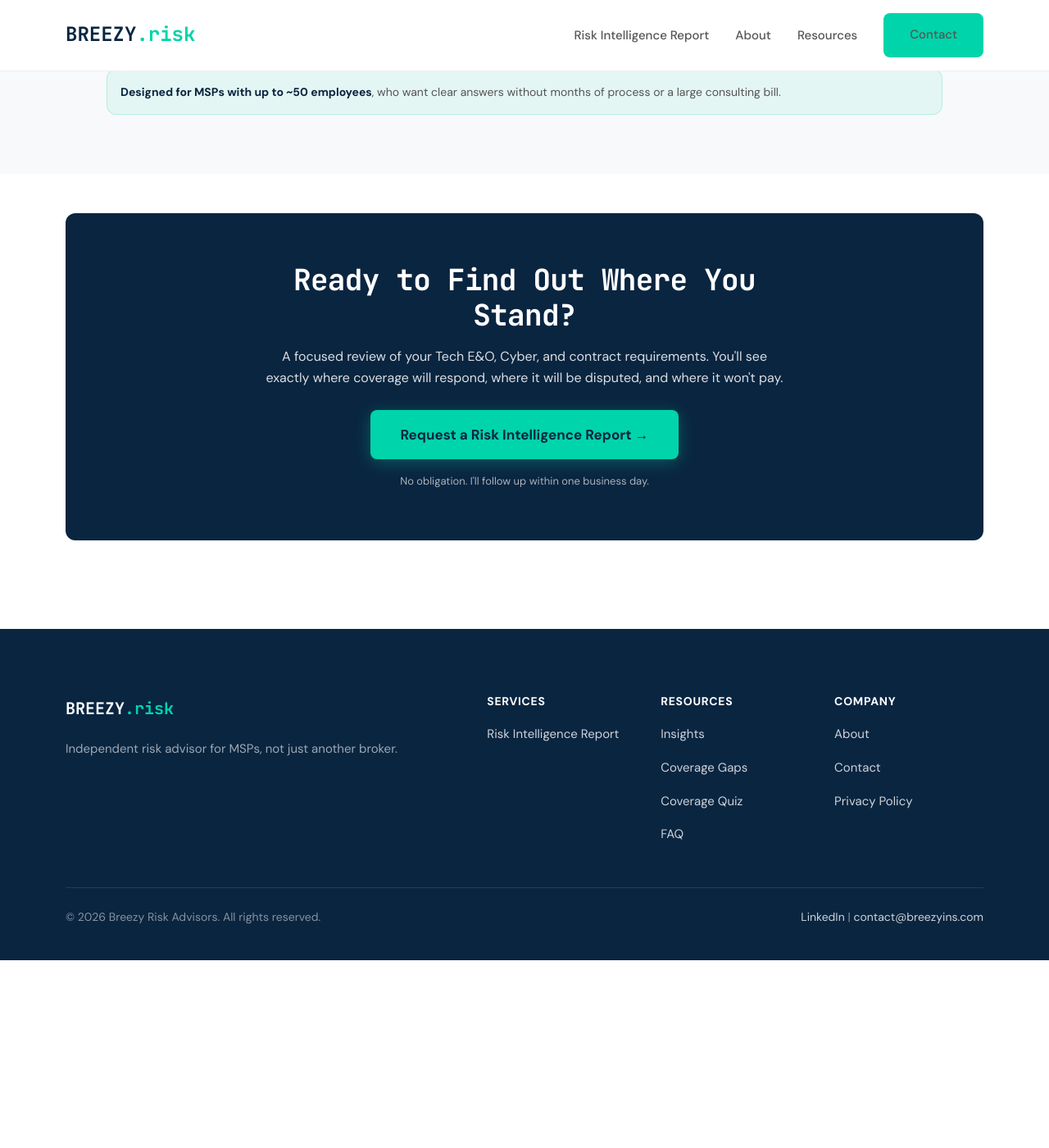
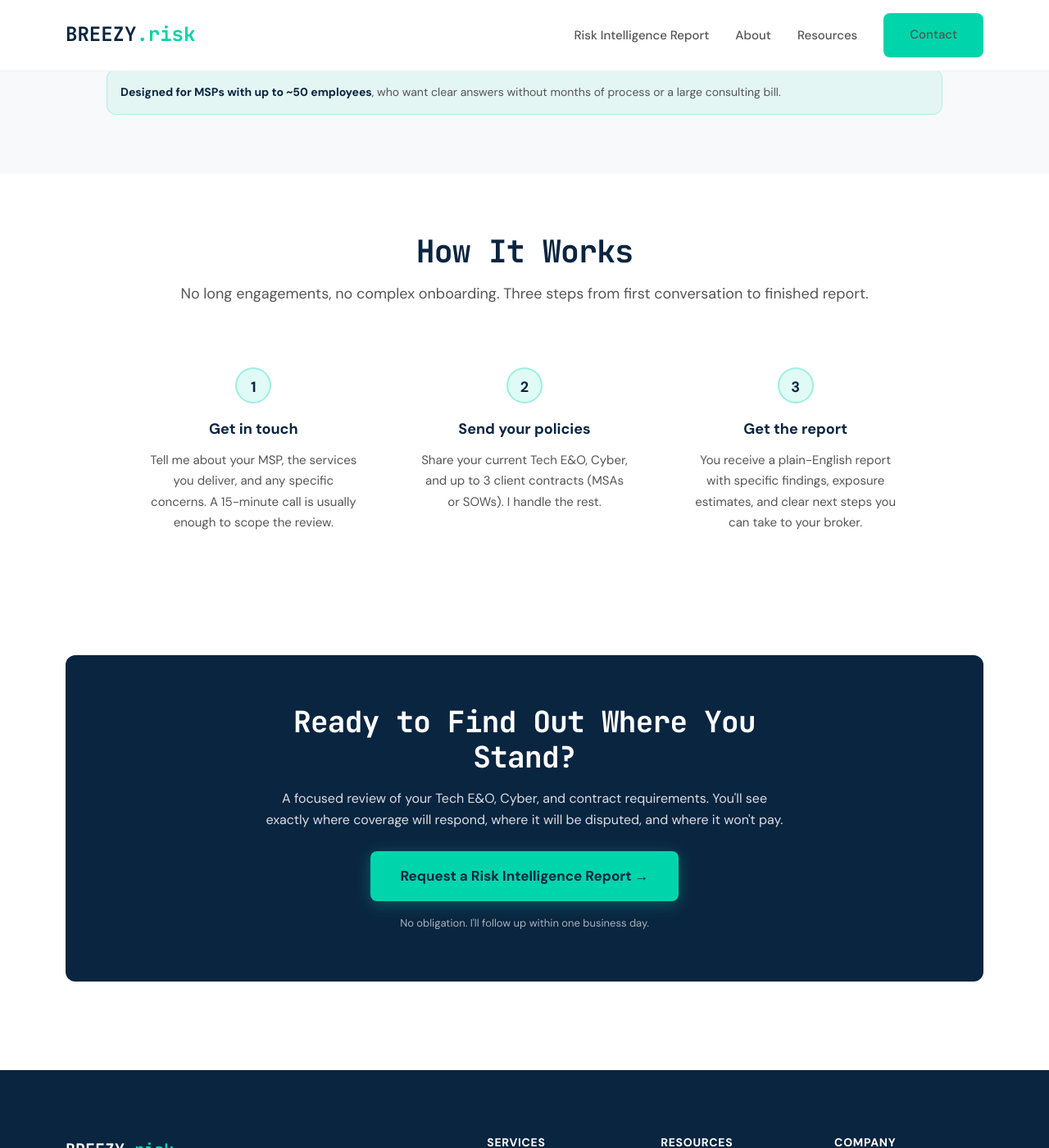
Before and after one commit to joeproe1/breezyins.com, a Jekyll site: the page built from risk-intelligence-report.html, in a window 1280 px wide and 1400 px high, scrolled down 1475 px. Shown: the whole window at 82% size. Built offline with Jekyll 4.4.1, drawn with Linux system fonts in a browser that asks for light colours; before the commit the page ends 2646 px from its top, so only the background shows below that.

Commit message:
Add 'How It Works' section to Risk Intelligence Report page
Three-step process: get in touch, send policies, get report.
Sets expectations and reduces friction before the final CTA.

Co-Authored-By: Claude Opus 4.6 <noreply@anthropic.com>

```diff
--- a/risk-intelligence-report.html
+++ b/risk-intelligence-report.html
@@ -237,6 +237,41 @@ permalink: /risk-intelligence-report/
   line-height: 1.6;
 }
 .rir-mini-wide strong{ color: var(--primary); }
+.rir-steps{
+  display: grid;
+  grid-template-columns: repeat(3, 1fr);
+  gap: 32px;
+  max-width: 960px;
+  margin: 0 auto;
+}
+.rir-step{
+  text-align: center;
+  padding: 28px 20px;
+}
+.rir-step-num{
+  width: 44px;
+  height: 44px;
+  line-height: 44px;
+  border-radius: 50%;
+  background: rgba(0, 212, 170, 0.12);
+  color: var(--accent-dark, #0A2540);
+  font-weight: 900;
+  font-size: 18px;
+  margin: 0 auto 16px;
+  border: 2px solid rgba(0, 212, 170, 0.3);
+}
+.rir-step strong{
+  display: block;
+  font-size: 18px;
+  color: var(--primary);
+  margin-bottom: 10px;
+}
+.rir-step p{
+  font-size: 15px;
+  color: var(--text-secondary);
+  line-height: 1.7;
+  margin: 0;
+}
 .rir-final{
   background:#fff;
   padding:48px 40px;
@@ -294,6 +329,7 @@ permalink: /risk-intelligence-report/
   .rir-hero h1{ font-size: 38px; }
   .rir-grid{ grid-template-columns: 1fr; }
   .rir-mini-wide{ margin-top: 14px; }
+  .rir-steps{ grid-template-columns: 1fr; gap: 24px; }
 }
 @media(max-width: 768px){
   .rir-hero{ padding: 86px 0 50px; }
@@ -497,6 +533,34 @@ permalink: /risk-intelligence-report/
   </div>
 </section>
 
+<!-- HOW IT WORKS -->
+<section class="rir-section">
+  <div class="container rir-wrap">
+    <div class="rir-center">
+      <h2>How It Works</h2>
+      <p>No long engagements, no complex onboarding. Three steps from first conversation to finished report.</p>
+    </div>
+
+    <div class="rir-steps">
+      <div class="rir-step">
+        <div class="rir-step-num">1</div>
+        <strong>Get in touch</strong>
+        <p>Tell me about your MSP, the services you deliver, and any specific concerns. A 15-minute call is usually enough to scope the review.</p>
+      </div>
+      <div class="rir-step">
+        <div class="rir-step-num">2</div>
+        <strong>Send your policies</strong>
+        <p>Share your current Tech E&O, Cyber, and up to 3 client contracts (MSAs or SOWs). I handle the rest.</p>
+      </div>
+      <div class="rir-step">
+        <div class="rir-step-num">3</div>
+        <strong>Get the report</strong>
+        <p>You receive a plain-English report with specific findings, exposure estimates, and clear next steps you can take to your broker.</p>
+      </div>
+    </div>
+  </div>
+</section>
+
 <!-- FINAL CTA -->
 <section class="rir-final">
   <div class="rir-final-inner">
```
